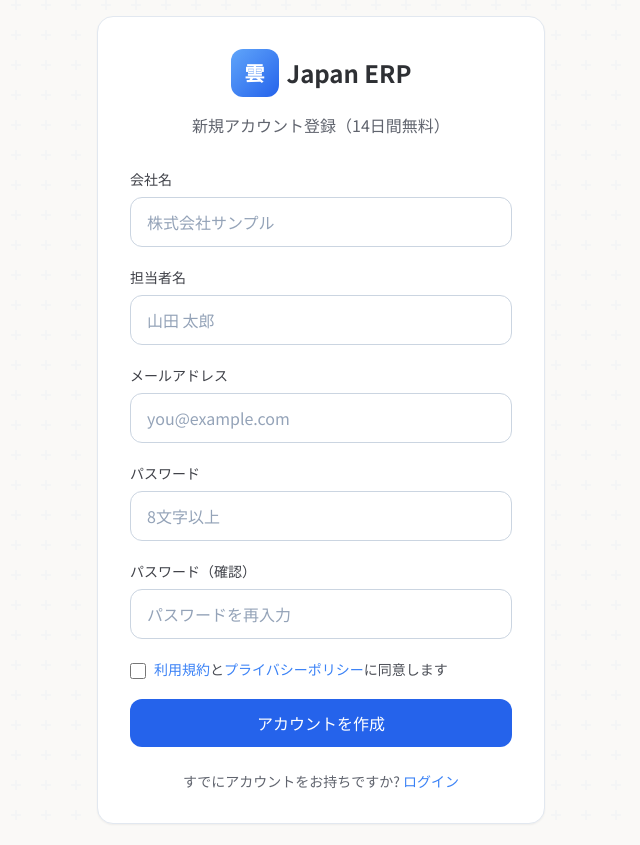
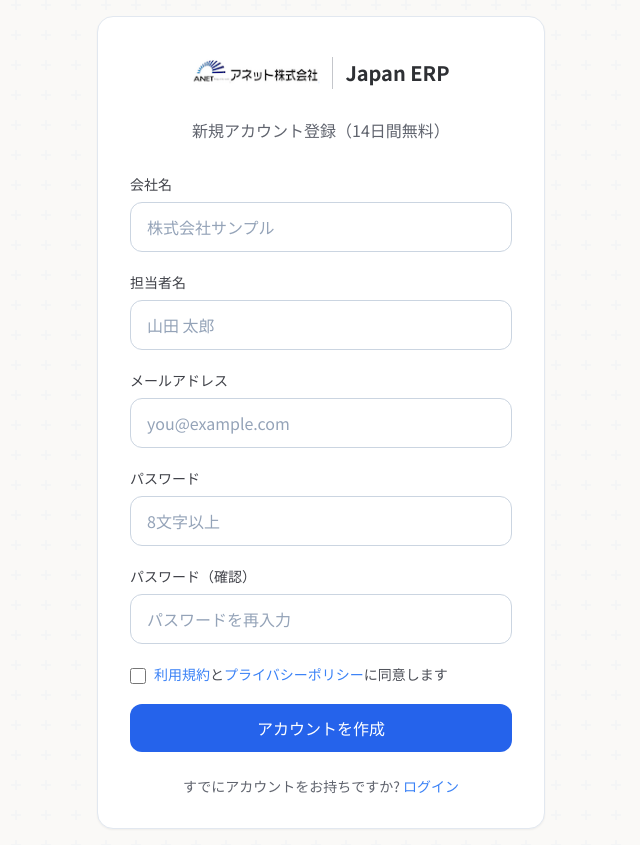
Before and after one commit to maxinjian1/jianpanerp, a Next.js app in the folder apps/web-client/: page /register in a window 1280 px wide. Shown: the whole page, without its empty margins (319-959 px from the left). Built offline with nearby package versions, Linux system fonts and the light colour scheme.

Commit message:
UI: Replace Cloud icon with ANET company logo in auth pages

```diff
--- a/apps/web-client/src/app/login/page.tsx
+++ b/apps/web-client/src/app/login/page.tsx
@@ -2,6 +2,7 @@
 
 import { useState } from 'react'
 import Link from 'next/link'
+import Image from 'next/image'
 import { useRouter } from 'next/navigation'
 import { motion } from 'framer-motion'
 import toast from 'react-hot-toast'
@@ -56,10 +57,16 @@
           {/* Logo */}
           <div className="text-center mb-8">
             <Link href="/" className="inline-flex items-center gap-2">
-              <div className="w-12 h-12 rounded-xl bg-gradient-to-br from-anet-400 to-anet-600 flex items-center justify-center">
-                <span className="text-white font-bold text-xl">雲</span>
+              <div className="relative h-12 w-32">
+                <Image
+                  src="/images/anet-logo.png"
+                  alt="ANET Logo"
+                  fill
+                  className="object-contain"
+                />
               </div>
-              <span className="font-bold text-2xl text-ink-900 dark:text-washi-100">
+              <span className="hidden w-px h-8 bg-ink-200 dark:bg-ink-700 mx-1 sm:block"></span>
+              <span className="font-bold text-xl text-ink-900 dark:text-washi-100 hidden sm:block">
                 Japan ERP
               </span>
             </Link>
--- a/apps/web-client/src/app/register/page.tsx
+++ b/apps/web-client/src/app/register/page.tsx
@@ -2,6 +2,7 @@
 
 import { useState } from 'react'
 import Link from 'next/link'
+import Image from 'next/image'
 import { useRouter } from 'next/navigation'
 import { motion } from 'framer-motion'
 import toast from 'react-hot-toast'
@@ -76,10 +77,16 @@
           {/* Logo */}
           <div className="text-center mb-8">
             <Link href="/" className="inline-flex items-center gap-2">
-              <div className="w-12 h-12 rounded-xl bg-gradient-to-br from-anet-400 to-anet-600 flex items-center justify-center">
-                <span className="text-white font-bold text-xl">雲</span>
+              <div className="relative h-12 w-32">
+                <Image
+                  src="/images/anet-logo.png"
+                  alt="ANET Logo"
+                  fill
+                  className="object-contain"
+                />
               </div>
-              <span className="font-bold text-2xl text-ink-900 dark:text-washi-100">
+              <span className="hidden w-px h-8 bg-ink-200 dark:bg-ink-700 mx-1 sm:block"></span>
+              <span className="font-bold text-xl text-ink-900 dark:text-washi-100 hidden sm:block">
                 Japan ERP
               </span>
             </Link>
```
